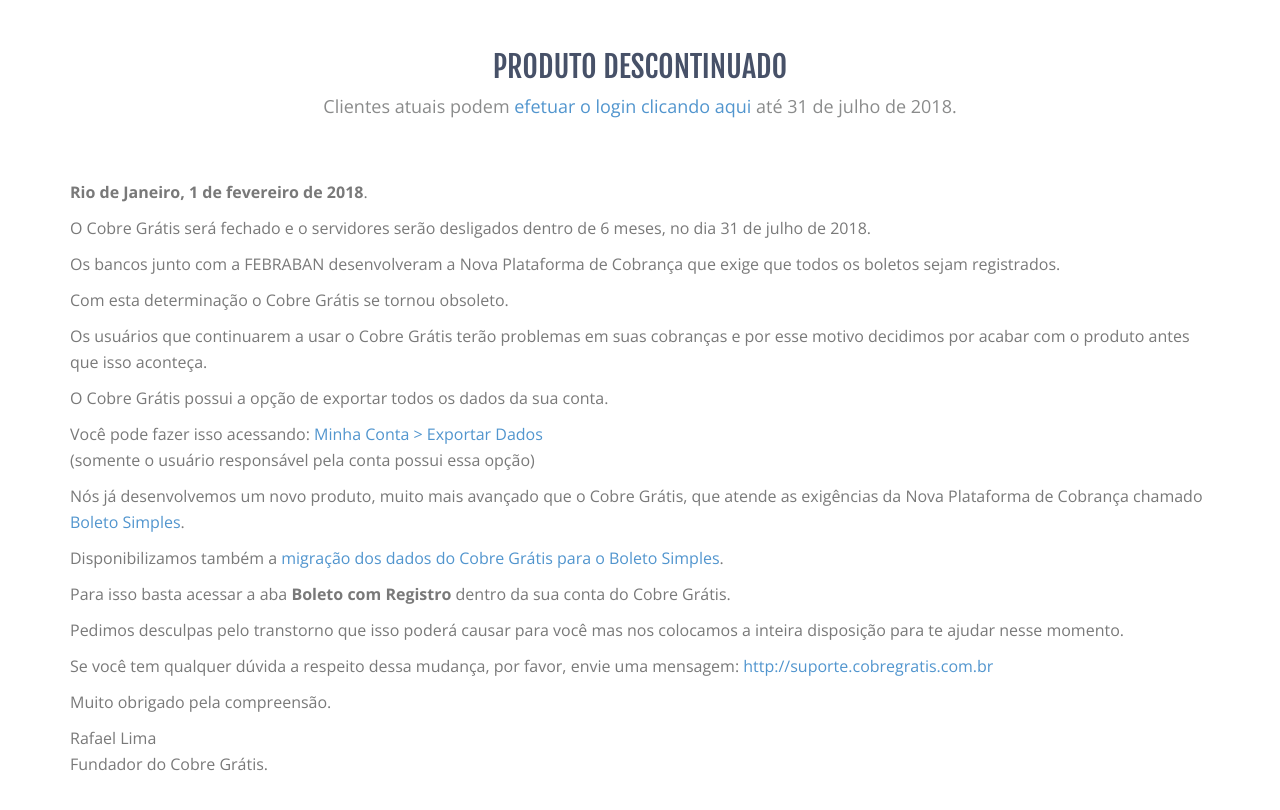
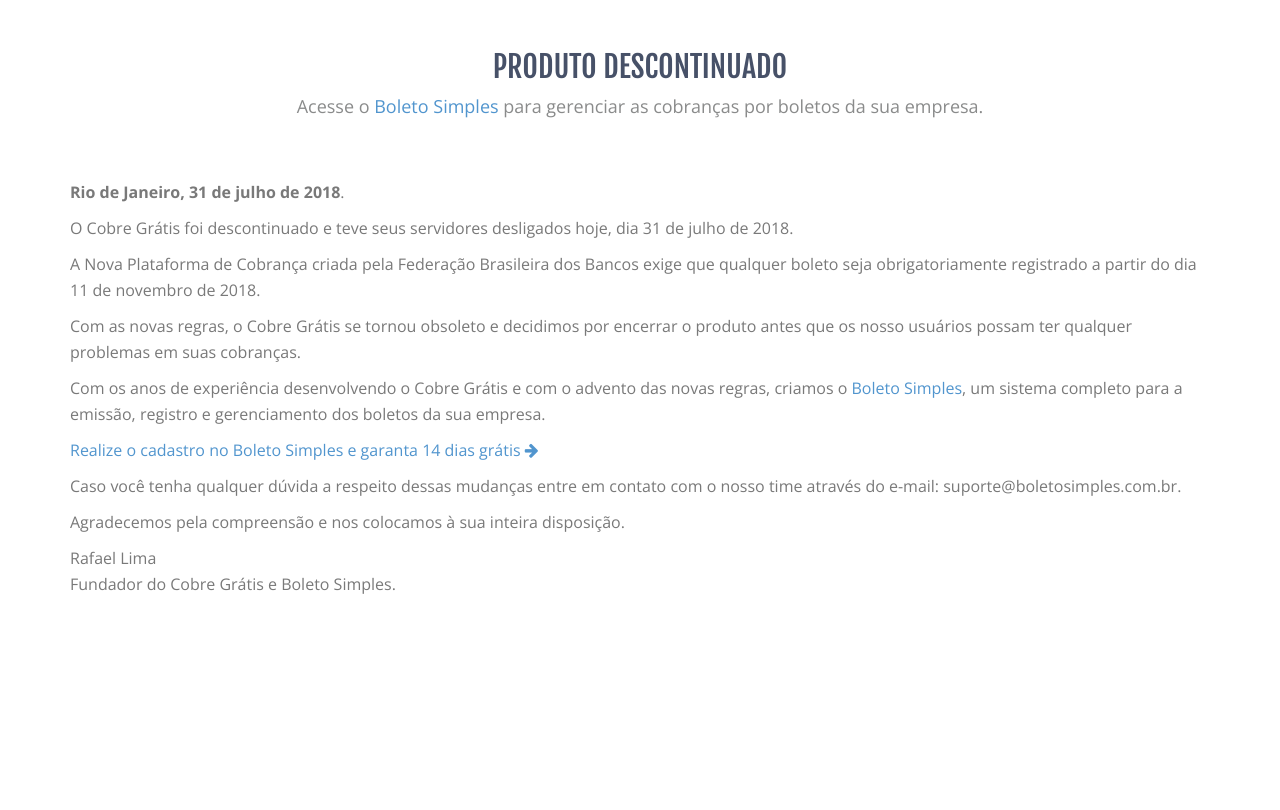
Before and after one commit to CobreGratis/cobregratis.github.io, a Jekyll site: the page built from descontinuado.html, in a window 1280 px wide. Shown: the top 810 px of the page. Built offline with Jekyll 4.4.1, drawn with Linux system fonts in a browser that asks for light colours.

Commit message:
removes access to cobre gratis and updates the letter

```diff
--- a/descontinuado.html
+++ b/descontinuado.html
@@ -10,45 +10,24 @@
     <!--feature start-->
     <div class="text-center feature-head">
       <h1>Produto Descontinuado</h1>
-      <p>Clientes atuais podem <a href="https://app.cobregratis.com.br">efetuar o login clicando aqui</a> até 31 de julho de 2018.</p>
+      <p>Acesse o <a href="https://www.boletosimples.com.br/?utm_campaign=cobregratis&utm_source=www.cobregratis.com.br">Boleto Simples</a> para gerenciar as cobranças por boletos da sua empresa.</p>
     </div>
     <div class="col-lg-12 col-sm-12">
       <section>
         <p>
-          <strong>Rio de Janeiro, 1 de fevereiro de 2018</strong>.
+          <strong>Rio de Janeiro, 31 de julho de 2018</strong>.
         </p>
 
-        <p>O Cobre Grátis será fechado e o servidores serão desligados dentro de 6 meses, no dia 31 de julho de 2018.</p>
-
-        <p>Os bancos junto com a FEBRABAN desenvolveram a Nova Plataforma de Cobrança que exige que todos os boletos sejam registrados.</p>
-
-        <p>Com esta determinação o Cobre Grátis se tornou obsoleto.</p>
-
-        <p>Os usuários que continuarem a usar o Cobre Grátis terão problemas em suas cobranças e por esse motivo decidimos por acabar com o produto antes que isso aconteça.</p>
-
-        <p>O Cobre Grátis possui a opção de exportar todos os dados da sua conta.</p>
-
-        <p>Você pode fazer isso acessando: <a href="https://app.cobregratis.com.br/account">Minha Conta > Exportar Dados</a><br/>
-        (somente o usuário responsável pela conta possui essa opção)
-        </p>
-
-        <p>Nós já desenvolvemos um novo produto, muito mais avançado que o Cobre Grátis, que atende as exigências da Nova Plataforma de Cobrança chamado <a href="https://boletosimples.com.br/">Boleto Simples</a>.</p>
-
-        <p>Disponibilizamos também a <a href="https://app.cobregratis.com.br/boletosimples">migração dos dados do Cobre Grátis para o Boleto Simples</a>.</p>
-
-        <p>Para isso basta acessar a aba <strong>Boleto com Registro</strong> dentro da sua conta do Cobre Grátis.</p>
-
-        <p>Pedimos desculpas pelo transtorno que isso poderá causar para você mas nos colocamos a inteira disposição para te ajudar nesse momento.</p>
-
-        <p>
-          Se você tem qualquer dúvida a respeito dessa mudança, por favor, envie uma mensagem:
-          <a href='http://suporte.cobregratis.com.br' target='_top'>http://suporte.cobregratis.com.br</a>
-        </p>
-
-        <p>Muito obrigado pela compreensão.</p>
+<p>O Cobre Grátis foi descontinuado e teve seus servidores desligados hoje, dia 31 de julho de 2018.</p>
+<p>A Nova Plataforma de Cobrança criada pela Federação Brasileira dos Bancos exige que qualquer boleto seja obrigatoriamente registrado a partir do dia 11 de novembro de 2018.</p>
+<p>Com as novas regras, o Cobre Grátis se tornou obsoleto e decidimos por encerrar o produto antes que os nosso usuários possam ter qualquer problemas em suas cobranças.</p>
+<p>Com os anos de experiência desenvolvendo o Cobre Grátis e com o advento das novas regras, criamos o <a href="https://www.boletosimples.com.br/?utm_campaign=cobregratis&utm_source=www.cobregratis.com.br">Boleto Simples</a>, um sistema completo para a emissão, registro e gerenciamento dos boletos da sua empresa.</p>
+<p><a href="https://www.boletosimples.com.br/?utm_campaign=cobregratis&utm_source=www.cobregratis.com.br">Realize o cadastro no Boleto Simples e garanta 14 dias grátis <i class="fa fa-arrow-right"></i></a></p>
+<p>Caso você tenha qualquer dúvida a respeito dessas mudanças entre em contato com o nosso time através do e-mail: suporte@boletosimples.com.br.</p>
+<p>Agradecemos pela compreensão e nos colocamos à sua inteira disposição.</p>
 
         <p>Rafael Lima<br/>
-          Fundador do Cobre Grátis.</p>
+          Fundador do Cobre Grátis e Boleto Simples.</p>
       </section>
     </div>
   </div>
```
Also changed, not shown: index.html (+4 -19 lines).
